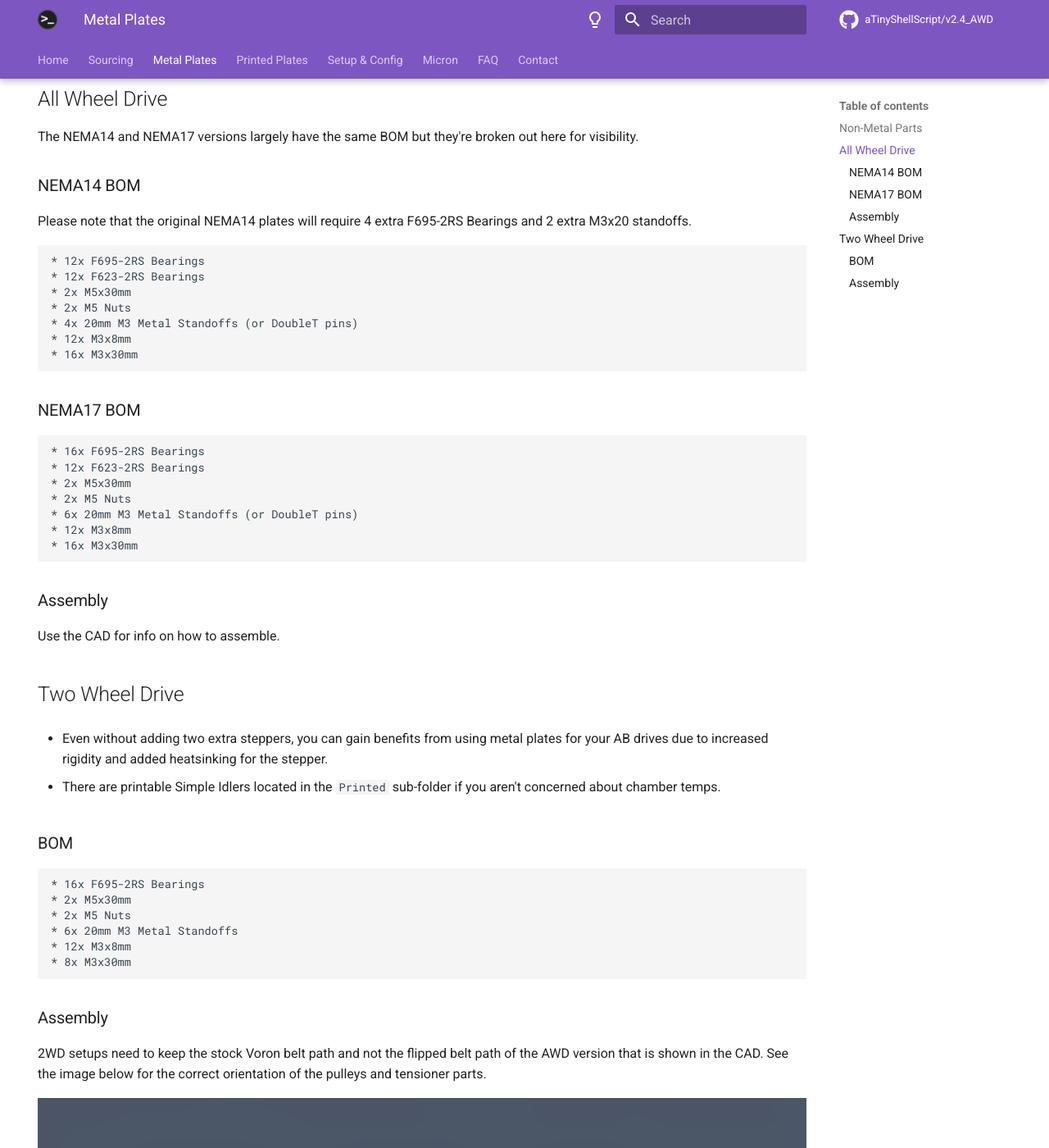
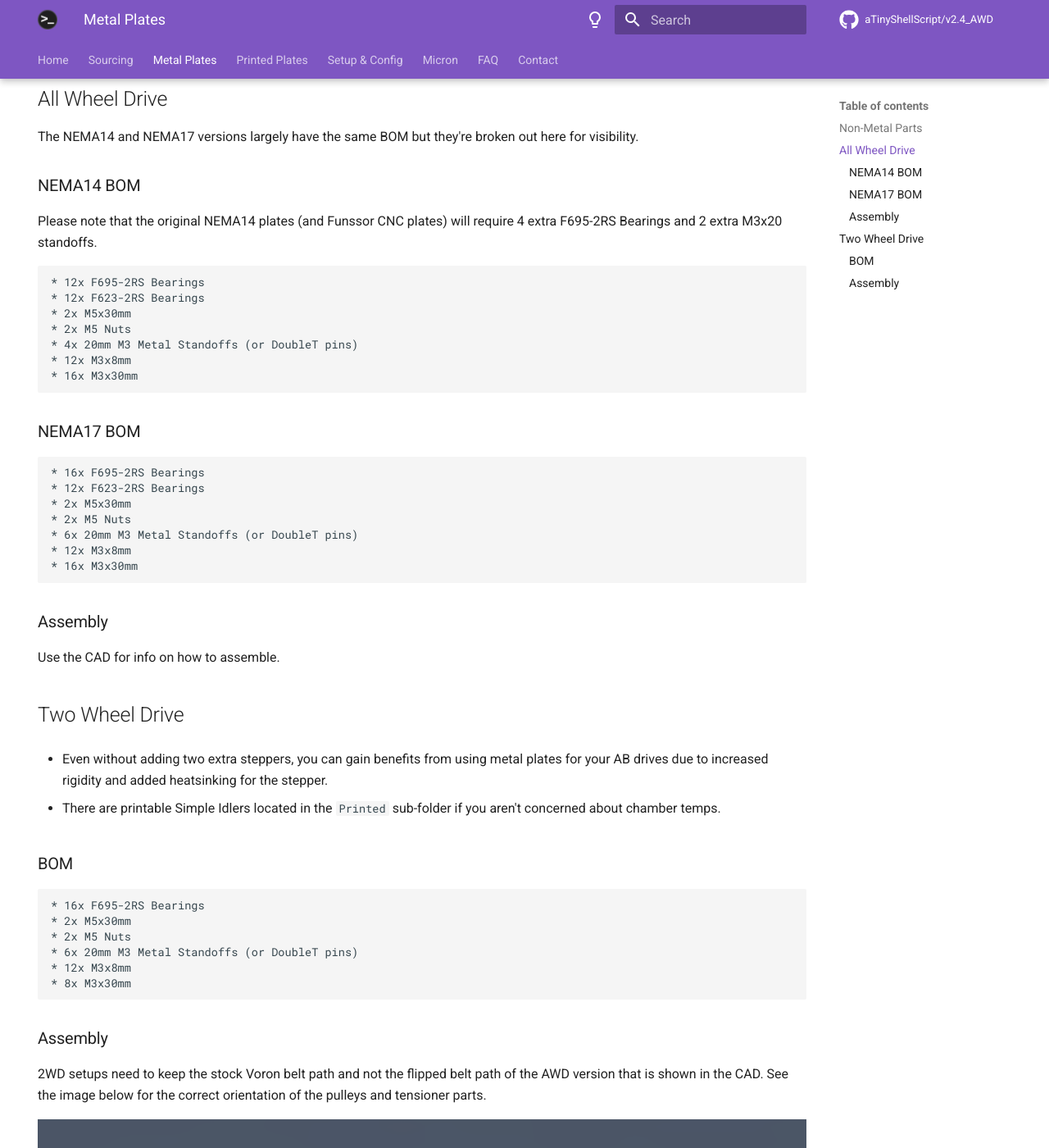
Before and after one commit to aTinyShellScript/awd_docs, an MkDocs documentation site: the page built from docs/metal_parts.md, in a window 1280 px wide and 1400 px high, scrolled down 384 px. Shown: the whole window at 82% size. Built offline with MkDocs 1.6.1 and Material for MkDocs 9.7.7, drawn with Linux system fonts in a browser that asks for light colours; comment, search, counter and statistics services are not loaded.

Commit message:
BOM fixes, Funssor link/info, and bed visualization.

```diff
--- a/docs/metal_parts.md
+++ b/docs/metal_parts.md
@@ -9,13 +9,13 @@
 
 * The printed parts are listed in the STL directory of the GitHub repo under either [STL/NEMA14/MetalPlates](https://github.com/aTinyShellScript/v2.4_AWD/tree/main/STLs/NEMA14/MetalPlates) or [STL/NEMA17/MetalPlates](https://github.com/aTinyShellScript/v2.4_AWD/tree/main/STLs/NEMA17/MetalPlates) depending on your stepper size.
 * For 2WD, you do not need the 'FrontMidBody' parts but you need two additional '10mmSpacer'.
-    * Unless using DoubleT pins.
+    * Unless using [DoubleT pins](https://www.aliexpress.us/item/3256805681511344.html).
 
 ## All Wheel Drive
 The NEMA14 and NEMA17 versions largely have the same BOM but they're broken out here for visibility.
 
 ### NEMA14 BOM
-Please note that the original NEMA14 plates will require 4 extra F695-2RS Bearings and 2 extra M3x20 standoffs.
+Please note that the original NEMA14 plates (and Funssor CNC plates) will require 4 extra F695-2RS Bearings and 2 extra M3x20 standoffs.
 
     * 12x F695-2RS Bearings
     * 12x F623-2RS Bearings
@@ -47,7 +47,7 @@
     * 16x F695-2RS Bearings
     * 2x M5x30mm
     * 2x M5 Nuts
-    * 6x 20mm M3 Metal Standoffs
+    * 6x 20mm M3 Metal Standoffs (or DoubleT pins)
     * 12x M3x8mm
     * 8x M3x30mm
 
```
Also changed, not shown: docs/configuration.md (+1 -1 lines), docs/index.md (+6 -0 lines), docs/sourcing.md (+2 -0 lines), docs/images/nema14_xol_350bed.png (added).
